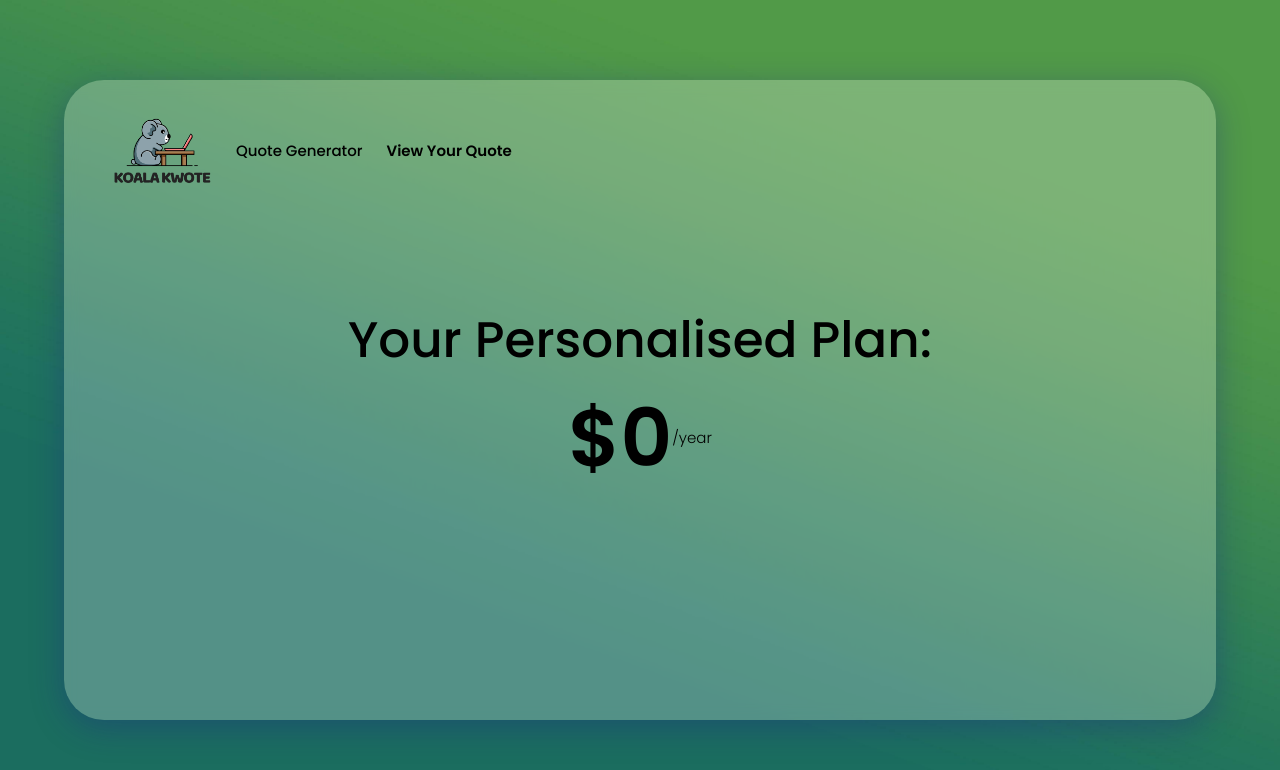
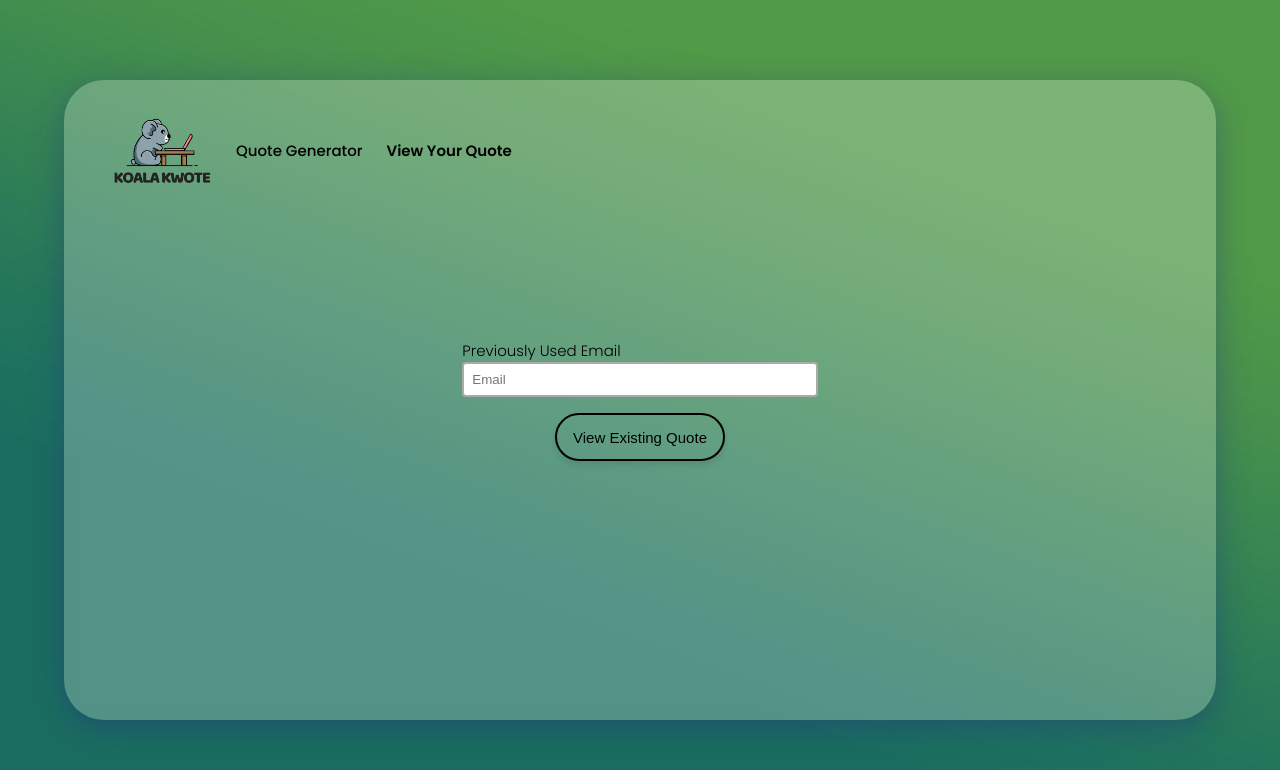
Before and after one commit to ethantrang/quote_generator, a React (Create React App) app in the folder client/: page / in a window 1280 px wide. Both pictures are taken after a click on the element "View Your Quote". Shown: the top 770 px of the page. Built offline with nearby package versions, Linux system fonts and the light colour scheme.

Commit message:
frontend view existing quote

```diff
--- a/client/src/components/home.js
+++ b/client/src/components/home.js
@@ -8,7 +8,7 @@ function Home({active, setActive}) {
             <p onClick={() => setActive(2)}><span >Get Your Quote <i className="fa-solid fa-arrow-right"></i></span></p>
             <p>Just One Click. Free of charge.</p>
             <div>
-            <Button>View Existing Quote</Button>
+            <Button onClick={() => {setActive(3)}}>View Existing Quote</Button>
             </div>
         </HomeStyled>
     )
--- a/client/src/components/quote.js
+++ b/client/src/components/quote.js
@@ -1,14 +1,43 @@
-import React from "react";
+import React, { useState } from "react";
 import { styled } from "styled-components";
 import { useGlobalContext } from "../context/globalcontext";
+import { Button } from "./button";
 
 function Quote() {
-    const {quote} = useGlobalContext();
+    const {quote, getExistingQuote} = useGlobalContext();
+
+    const [email, setEmail] = useState('');
+
+    const handleSubmit = async () => {
+        getExistingQuote(email);
+    }
+
+    const displayQuote = () => {
+        if (quote) {
+            return (
+                <>
+                    <div className="head">Your Personalised Plan:</div>
+                    <span><div className="Price">${quote ? quote.toFixed(2) : 0}</div><div className="small">/year</div></span>
+                </>
+            )
+        } else {
+            return (
+                <>
+                    <form>
+                        <div>
+                            <label>Previously Used Email</label>
+                            <input type="text" value={email} placeholder="Email" name="email" onChange={(e) => setEmail(e.target.value)} autoComplete="off" />
+                        </div>
+                        <Button onClick={e => {e.preventDefault(); handleSubmit()}}>View Existing Quote</Button>
+                    </form>
+                </>
+            )
+        }
+    }
 
     return (
         <QuoteStyled>
-            <div className="head">Your Personalised Plan:</div>
-            <span><div className="Price">${quote ? quote.toFixed(2) : 0}</div><div className="small">/year</div></span>
+            {displayQuote()}
         </QuoteStyled>
     )
 }
@@ -31,6 +60,28 @@ justify-content: center;
 span{
     display: flex;
     align-items: center;
+    width: 100%;
+}
+form{
+    gap: 1rem;
+    display: flex;
+    flex-direction: column;
+    width: 60%;
+    align-items: center;
+    justify-content: center;
+}
+input, select{
+    border:2px solid #aaa;
+    border-radius:4px;
+    outline:none;
+    width: 100%;
+    padding:8px;
+    transition:.3s;
+}
+
+input:focus{
+    border-color:rgb(238, 175, 202);
+    box-shadow:0 0 8px 0 rgb(238, 175, 202);
 }
 `;
 
--- a/client/src/context/globalcontext.js
+++ b/client/src/context/globalcontext.js
@@ -16,10 +16,18 @@ export const GlobalProvider = ({children}) => {
         setQuote(response.data.quote);
     }
 
+    const getExistingQuote = async (email) => {
+        const response = await axios.get(`${BASE_URL}quote`, email).catch((err) => {
+            console.error(err.message);
+        })
+
+        setQuote(response.data);
+    }
     return (
         <GlobalContext.Provider value={{
             quote,
             getQuote,
+            getExistingQuote,
         }}
         >
             {children}
```
